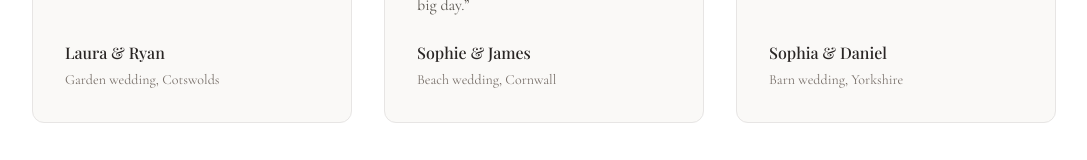
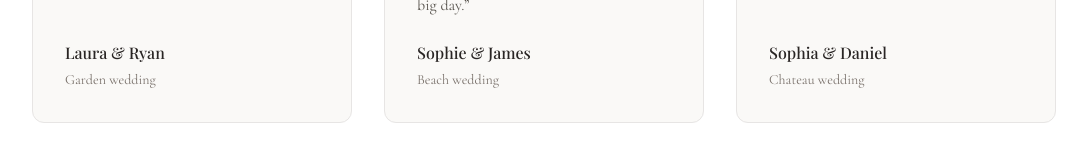
Before and after one commit to naomiquinn16/something-blue, a Next.js app: page / in a window 1280 px wide. Shown: the part 4501-4661 px from the top of the page, without its empty margins (96-1183 px from the left). Built offline with nearby package versions, Linux system fonts and the light colour scheme; no server answers.

Commit message:
Add changes to testimonials

```diff
--- a/app/page.tsx
+++ b/app/page.tsx
@@ -325,17 +325,17 @@ export default function Home() {
                 {
                   quote: "Our wedding website was absolutely stunning. Every guest commented on how beautiful and easy to use it was. Couldn't have asked for more!",
                   name: "Laura & Ryan",
-                  wedding: "Garden wedding, Cotswolds",
+                  wedding: "Garden wedding",
                 },
                 {
                   quote: "From start to finish, the process was seamless. The team understood our vision and brought it to life. Highly recommend to any couple planning their big day.",
                   name: "Sophie & James",
-                  wedding: "Beach wedding, Cornwall",
+                  wedding: "Beach wedding",
                 },
                 {
                   quote: "We loved our bespoke website so much we're still using it to share our honeymoon photos. Worth every penny.",
                   name: "Sophia & Daniel",
-                  wedding: "Barn wedding, Yorkshire",
+                  wedding: "Chateau wedding",
                 },
               ].map((testimonial) => (
                 <blockquote
```
